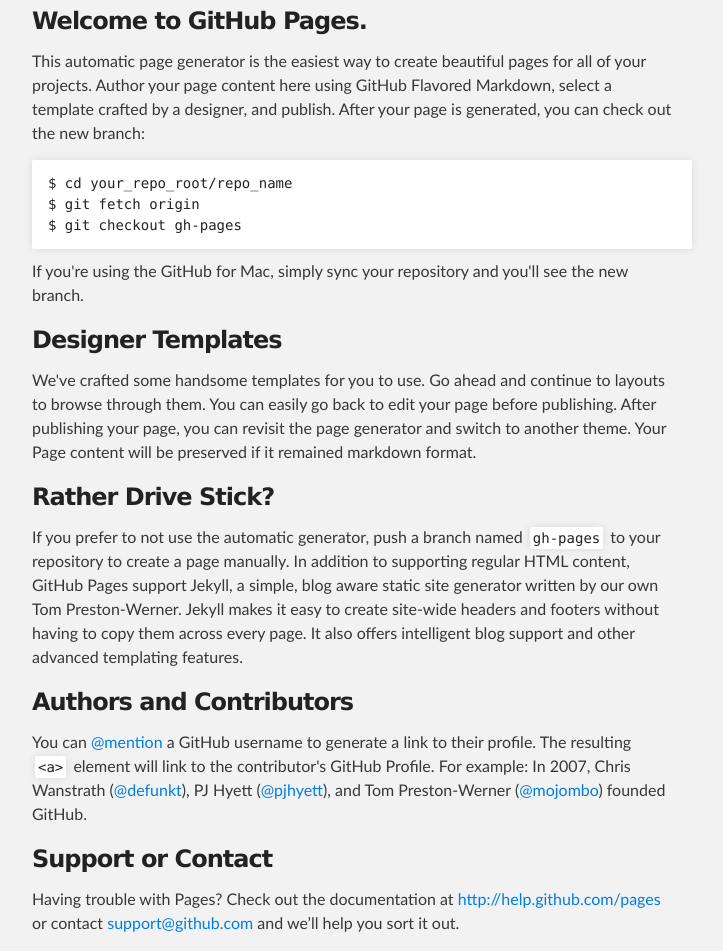
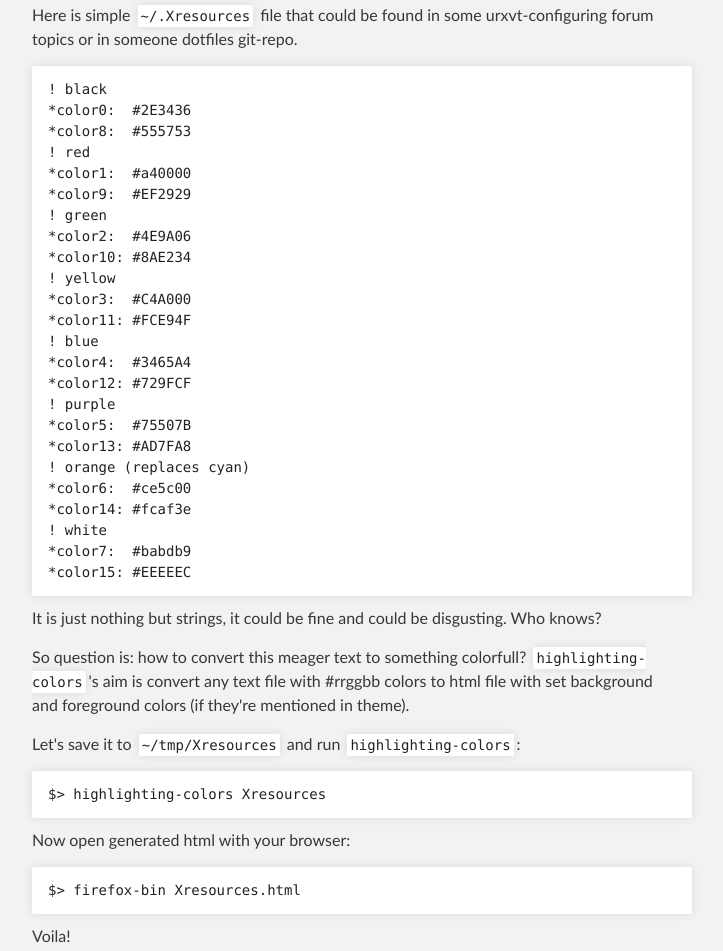
Before and after one commit to dmalikov/highlighting-colors, a plain HTML site: page index.html in a window 1280 px wide. Shown: the part 221-1172 px from the top of the page, without its empty margins (288-1011 px from the left). Drawn offline with Linux system fonts and the light colour scheme.

```diff
--- a/index.html
+++ b/index.html
@@ -31,32 +31,50 @@
     <!-- MAIN CONTENT -->
     <div id="main_content_wrap" class="outer">
       <section id="main_content" class="inner">
-        <h3>Welcome to GitHub Pages.</h3>
+        <p>Here is simple <code>~/.Xresources</code> file that could be found in some
+urxvt-configuring forum topics or in someone dotfiles git-repo.</p>
 
-<p>This automatic page generator is the easiest way to create beautiful pages for all of your projects. Author your page content here using GitHub Flavored Markdown, select a template crafted by a designer, and publish. After your page is generated, you can check out the new branch:</p>
-
-<pre><code>$ cd your_repo_root/repo_name
-$ git fetch origin
-$ git checkout gh-pages
+<pre><code>! black
+*color0:  #2E3436
+*color8:  #555753
+! red
+*color1:  #a40000
+*color9:  #EF2929
+! green
+*color2:  #4E9A06
+*color10: #8AE234
+! yellow
+*color3:  #C4A000
+*color11: #FCE94F
+! blue
+*color4:  #3465A4
+*color12: #729FCF
+! purple
+*color5:  #75507B
+*color13: #AD7FA8
+! orange (replaces cyan)
+*color6:  #ce5c00
+*color14: #fcaf3e
+! white
+*color7:  #babdb9
+*color15: #EEEEEC
 </code></pre>
 
-<p>If you're using the GitHub for Mac, simply sync your repository and you'll see the new branch.</p>
+<p>It is just nothing but strings, it could be fine and could be disgusting. Who knows?</p>
 
-<h3>Designer Templates</h3>
+<p>So question is: how to convert this meager text to something colorfull?  <code>highlighting-colors</code>'s aim is convert any text file with #rrggbb colors to html file with set background and foreground colors (if they're mentioned in theme).</p>
 
-<p>We've crafted some handsome templates for you to use. Go ahead and continue to layouts to browse through them. You can easily go back to edit your page before publishing. After publishing your page, you can revisit the page generator and switch to another theme. Your Page content will be preserved if it remained markdown format.</p>
+<p>Let's save it to <code>~/tmp/Xresources</code> and run <code>highlighting-colors</code>:</p>
 
-<h3>Rather Drive Stick?</h3>
+<pre><code>$&gt; highlighting-colors Xresources
+</code></pre>
 
-<p>If you prefer to not use the automatic generator, push a branch named <code>gh-pages</code> to your repository to create a page manually. In addition to supporting regular HTML content, GitHub Pages support Jekyll, a simple, blog aware static site generator written by our own Tom Preston-Werner. Jekyll makes it easy to create site-wide headers and footers without having to copy them across every page. It also offers intelligent blog support and other advanced templating features.</p>
+<p>Now open generated html with your browser:</p>
 
-<h3>Authors and Contributors</h3>
+<pre><code>$&gt; firefox-bin Xresources.html
+</code></pre>
 
-<p>You can <a href="https://github.com/blog/821" class="user-mention">@mention</a> a GitHub username to generate a link to their profile. The resulting <code>&lt;a&gt;</code> element will link to the contributor's GitHub Profile. For example: In 2007, Chris Wanstrath (<a href="https://github.com/defunkt" class="user-mention">@defunkt</a>), PJ Hyett (<a href="https://github.com/pjhyett" class="user-mention">@pjhyett</a>), and Tom Preston-Werner (<a href="https://github.com/mojombo" class="user-mention">@mojombo</a>) founded GitHub.</p>
-
-<h3>Support or Contact</h3>
-
-<p>Having trouble with Pages? Check out the documentation at <a href="http://help.github.com/pages">http://help.github.com/pages</a> or contact <a href="mailto:support@github.com">support@github.com</a> and we’ll help you sort it out.</p>
+<p>Voila!</p>
       </section>
     </div>
 
```
Also changed, not shown: params.json (+1 -1 lines).
